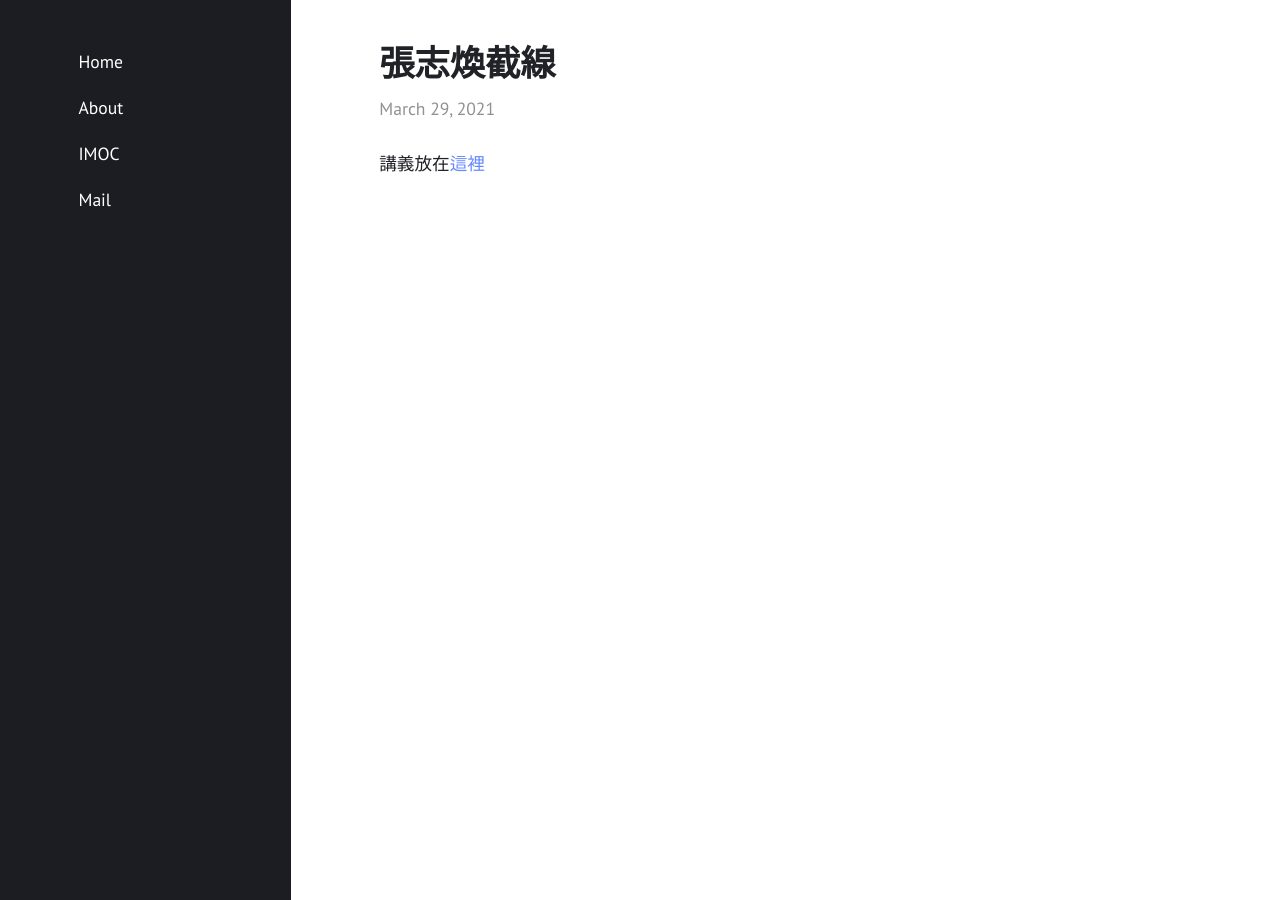
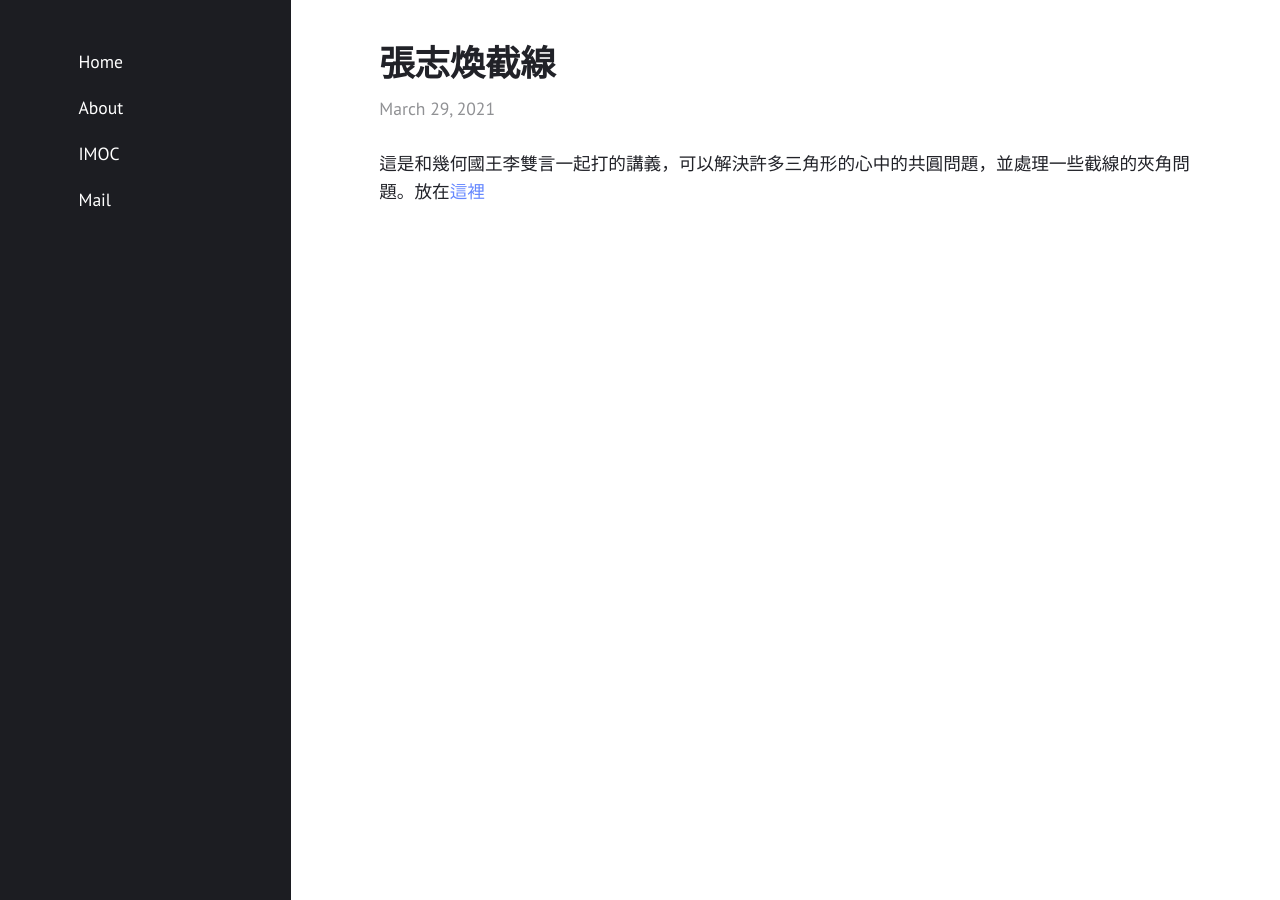
Before and after one commit to Permutation-Chang/Permutation-Chang.github.io, a Jekyll site: the page built from _posts/2021-03-29-geometrylemmawiki.md, in a window 1280 px wide. Built offline with Jekyll 4.4.1, drawn with Linux system fonts in a browser that asks for light colours.

Commit message:
Update 2021-03-29-geometrylemmawiki.md

```diff
--- a/_posts/2021-03-29-geometrylemmawiki.md
+++ b/_posts/2021-03-29-geometrylemmawiki.md
@@ -3,6 +3,6 @@ title:  "張志煥截線"
 layout: post
 ---
 
-講義放在[這裡][Wiki]
+這是和幾何國王李雙言一起打的講義，可以解決許多三角形的心中的共圓問題，並處理一些截線的夾角問題。放在[這裡][Wiki]
 
 [Wiki]:/Permutationline.pdf
```
